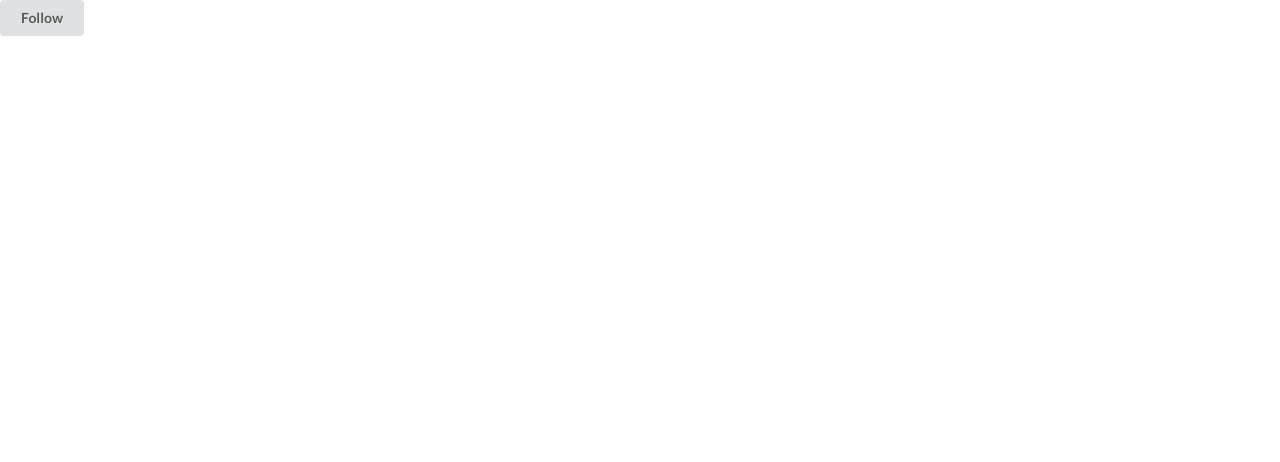
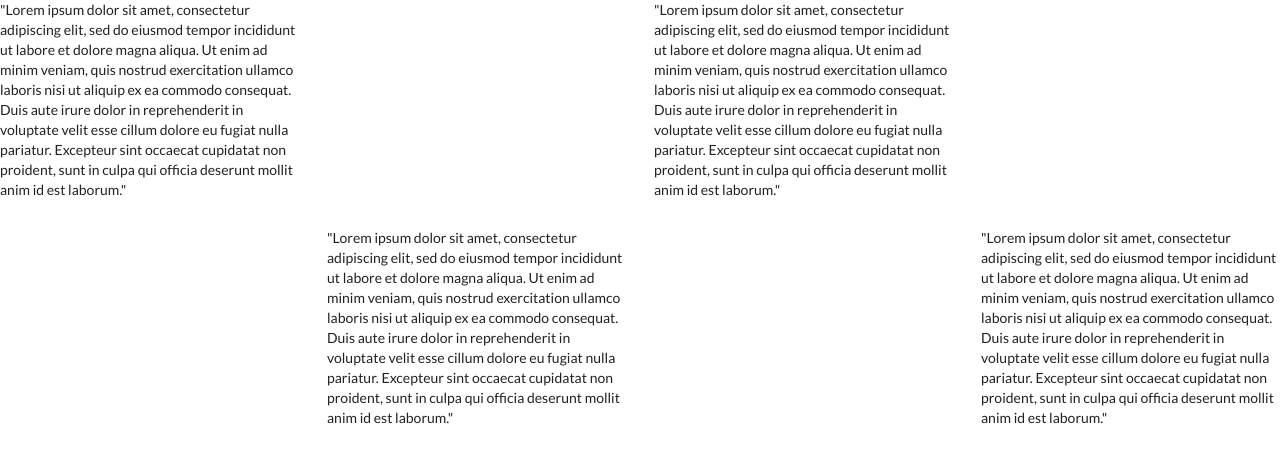
Before and after one commit to nicoproto/Zenva-SemanticUI, a website: page index.html in a window 1280 px wide. Drawn offline with nearby package versions, Linux system fonts and the light colour scheme.

Commit message:
Layouts with Semantic UI

```diff
--- a/index.html
+++ b/index.html
@@ -5,6 +5,7 @@
 	<meta name="viewport" content="width=device-width">
 	<title>Semantic UI Practice</title>
 
+	<!-- Semantic UI Link -->
 	<link rel="stylesheet" type="text/css" href="semantic/dist/semantic.min.css">
 	<script
 	  src="https://code.jquery.com/jquery-3.1.1.min.js"
@@ -13,9 +14,25 @@
 	<script src="semantic/dist/semantic.min.js"></script>
 </head>
 <body>
-	<button class="ui button">
-	  Follow
-	</button>
+	<div class="ui grid">
+	 	<div class="four wide column">
+	  		"Lorem ipsum dolor sit amet, consectetur adipiscing elit, sed do eiusmod tempor incididunt ut labore et dolore magna aliqua. Ut enim ad minim veniam, quis nostrud exercitation ullamco laboris nisi ut aliquip ex ea commodo consequat. Duis aute irure dolor in reprehenderit in voluptate velit esse cillum dolore eu fugiat nulla pariatur. Excepteur sint occaecat cupidatat non proident, sunt in culpa qui officia deserunt mollit anim id est laborum."
+		</div>
+		<div class="four wide column"></div>
+	 	<div class="four wide column">
+	  		"Lorem ipsum dolor sit amet, consectetur adipiscing elit, sed do eiusmod tempor incididunt ut labore et dolore magna aliqua. Ut enim ad minim veniam, quis nostrud exercitation ullamco laboris nisi ut aliquip ex ea commodo consequat. Duis aute irure dolor in reprehenderit in voluptate velit esse cillum dolore eu fugiat nulla pariatur. Excepteur sint occaecat cupidatat non proident, sunt in culpa qui officia deserunt mollit anim id est laborum."
+	  	</div>
+	  	<div class="four wide column"></div>
+	  	<div class="four wide column"></div>
+	  	<div class="four wide column">
+	  		"Lorem ipsum dolor sit amet, consectetur adipiscing elit, sed do eiusmod tempor incididunt ut labore et dolore magna aliqua. Ut enim ad minim veniam, quis nostrud exercitation ullamco laboris nisi ut aliquip ex ea commodo consequat. Duis aute irure dolor in reprehenderit in voluptate velit esse cillum dolore eu fugiat nulla pariatur. Excepteur sint occaecat cupidatat non proident, sunt in culpa qui officia deserunt mollit anim id est laborum."
+	 	</div>
+	 	<div class="four wide column"></div>
+	  	<div class="four wide column">
+	  		"Lorem ipsum dolor sit amet, consectetur adipiscing elit, sed do eiusmod tempor incididunt ut labore et dolore magna aliqua. Ut enim ad minim veniam, quis nostrud exercitation ullamco laboris nisi ut aliquip ex ea commodo consequat. Duis aute irure dolor in reprehenderit in voluptate velit esse cillum dolore eu fugiat nulla pariatur. Excepteur sint occaecat cupidatat non proident, sunt in culpa qui officia deserunt mollit anim id est laborum."
+	  	</div>
+</div>
+
 
 </body>
 </html>
```
